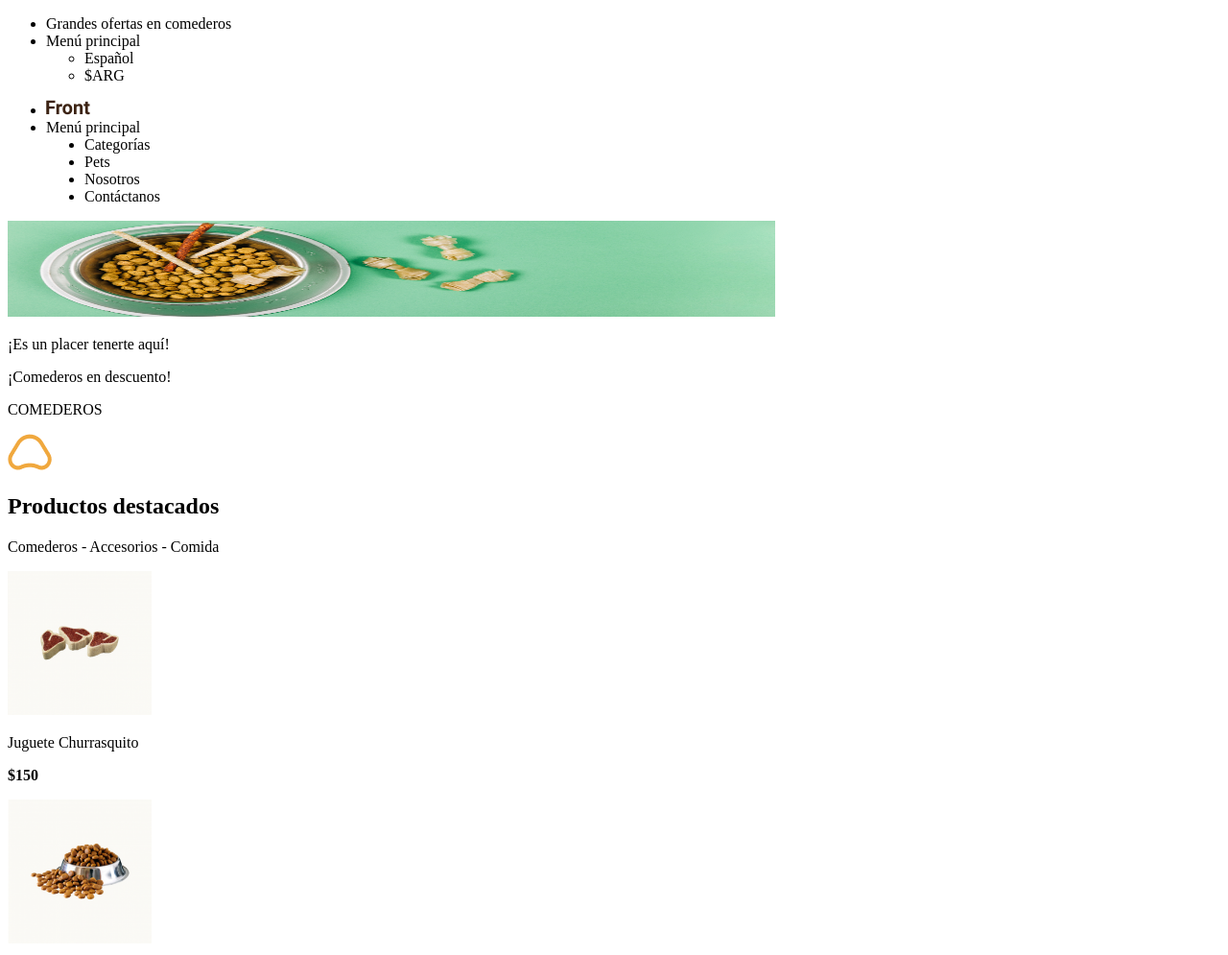
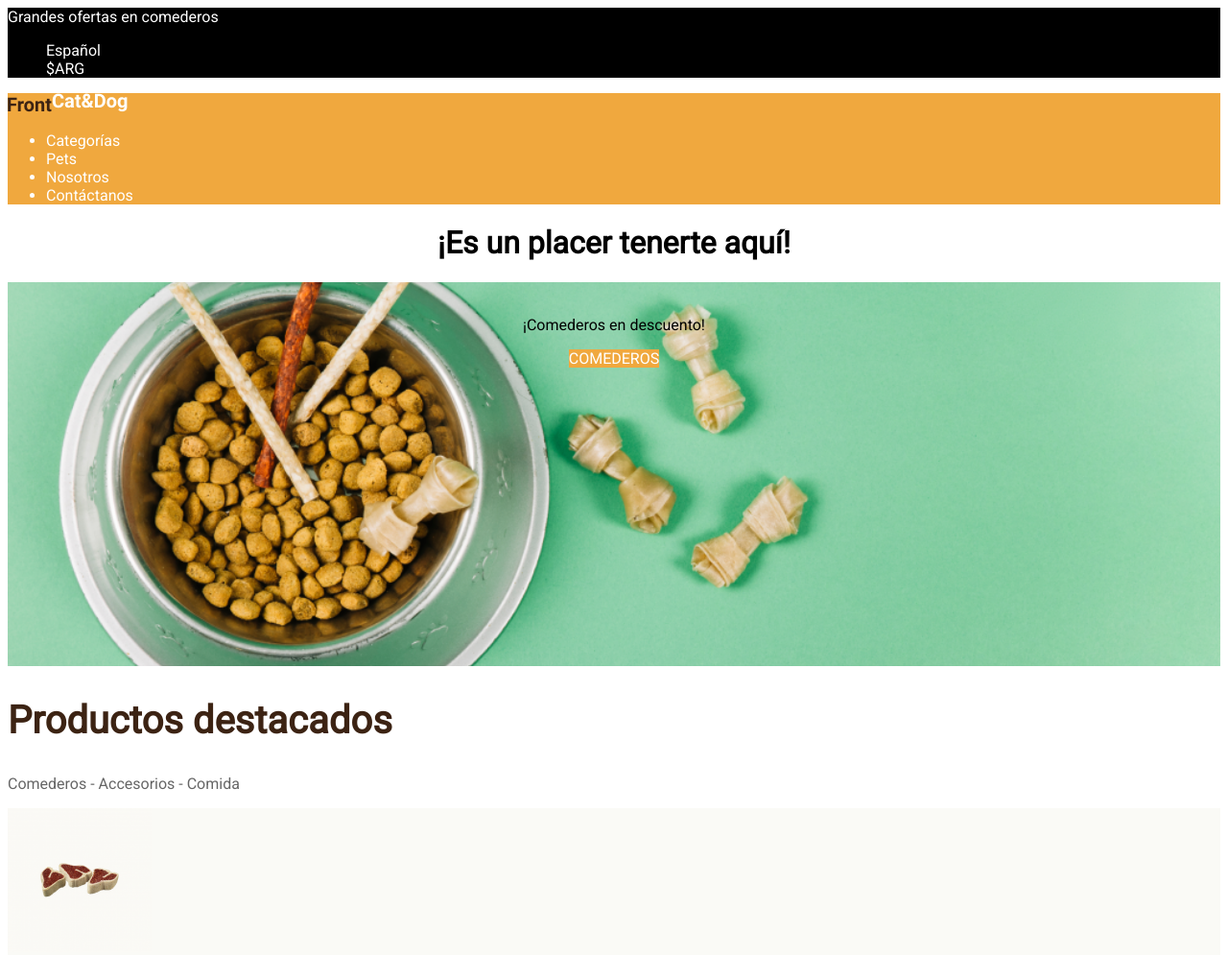
Before and after one commit to KevinRivero/Ejercitacion-Front-End, a plain HTML site: page clase2705/Petshop/index.html in a window 1280 px wide. Shown: the top 995 px of the page at 96% size. Drawn offline with Linux system fonts and the light colour scheme.

Commit message:
modificacion de página petshop

```diff
--- a/clase2705/Petshop/index.html
+++ b/clase2705/Petshop/index.html
@@ -6,59 +6,66 @@
     <meta http-equiv="X-UA-Compatible" content="IE=edge">
     <meta name="viewport" content="width=device-width, initial-scale=1.0">
     <link rel="stylesheet" href="style.css">
+    <link rel="preconnect" href="https://fonts.googleapis.com">
+    <link rel="preconnect" href="https://fonts.gstatic.com" crossorigin>
+    <link href="https://fonts.googleapis.com/css2?family=Roboto&display=swap" rel="stylesheet">
     <title>Full Desktop</title>
 </head>
 
 <body>
     <header>
         <nav>
-            <ul type="disc">
-                <li>Grandes ofertas en comederos</li>
-                <li> Menú principal</li>
-                <ul>
+            <span>Grandes ofertas en comederos</span>
+            <ul type="none">
                 <li>Español</li>
                 <li>$ARG</li>
             </ul>
-            </ul>
         </nav>
-        <section>
-            <ul type="disc">
-                <li><img src="img/Front.png" alt="Logo1"></li>
-                <li> Menú principal</li>
-                <ul type="disc">
-                    <li>Categorías</li>
+        <nav class="principal">
+            <span><img src="img/Front.png" alt="Logo1"><img src="img/Cat&Dog.png"></span>
+            <ul type=>
+                <li>Categorías </i></li>
                 <li>Pets</li>
                 <li>Nosotros</li>
                 <li>Contáctanos</li>
             </ul>
-            </ul>
-        </section>
+        </nav>
     </header>
 
-
-    <section>
-         <img src="img/bowl-and-pet-daities-on-green-background 1.png" width="800px" height="100px" alt="Banner">
-         <p> ¡Es un placer tenerte aquí!</p>
-         <p>¡Comederos en descuento!</p>
-         <p>COMEDEROS</p>
+    <h1> ¡Es un placer tenerte aquí!</h1>
+    <section class="banner">
+        <br>
+        <p class="banner1">¡Comederos en descuento!</p>
+        <p class="banner1"><span class="banner2">COMEDEROS</span></p>
     </section>
     <section>
-        <img src="img/Vector.png" alt="patita">
-        <h2> Productos destacados</h2>
-        <p> Comederos - Accesorios - Comida</p>
-        <img src="img/churrasquito.png" width="150px" height="150px"  alt="Churrasquito">
-        <p>Juguete Churrasquito</p>
-        <p> <strong>$150 </strong></p>
+        <h2 id="h2"> Productos destacados</h2>
+        <p id="h3"> Comederos - Accesorios - Comida</p>
+        <div class="items">
+            <img src="img/churrasquito.png" width="150px" height="150px" alt="Churrasquito">
+            <p class="desc">Juguete Churrasquito</p>
+            <p class="precio"> <strong>$150 </strong></p>
             <img src="img/comedero.png" width="150px" height="150px" alt="Comedero">
-        <p>Comedero</p>
-        <p><strong>$150</strong></p>
+            <p class="desc">Comedero</p>
+            <p class="precio"><strong>$150</strong></p>
             <img src="img/Huesito.png" width="150px" height="150px" alt="Huesito">
-        <p>Juguete huesito</p>
-        <strong>$150</strong>
+            <p class="desc">Juguete huesito</p>
+            <p class="precio"><strong>$150</strong></p>
+        </div>
+    </section>
+    <section class="informacion">
+        <h3>Localidad</h3>
+        <p class="inf">Calle - Provincia</p>
+        <h3>Número de teléfono</h3>
+        <p class="inf">35190511074</p>
+        <h3>Correo Electrónico</h3>
+        <p class="inf">petshop@gmail.com</p>
+        <img src="img/Front blanco.png" alt="Front"><img src="img/Cat&Dog naranja.png" alt="CatyDog">
     </section>
     <footer>
         <p>Todos los derechos reservados Front End</p>
     </footer>
 
 </body>
+
 </html>
--- a/clase2705/Petshop/style.css
+++ b/clase2705/Petshop/style.css
@@ -1,5 +1,65 @@
-.nav{background-color: black;
-    color:white
+body{
+    font-family: 'Roboto', sans-serif;
 }
-.left{text-align: left;}
-.right{text-align: right;}
+.principal {
+    background-color:#F0A83E;
+}
+nav{
+    background-color: black;
+    color: white
+}
+h1 {
+    text-align: center;
+}
+.banner {
+    background-image: url('img/bowl-and-pet-daities-on-green-background\ 1.png');
+    background-color: #8bd1a7;
+    background-size: cover;
+    background-repeat:no-repeat;
+    height: 400px;
+    background-position: center;
+}
+.banner1{
+    text-align: center;
+}
+.banner2{
+    color: white;
+    background-color: #F0A83E;
+}
+#h2 {
+    color: #3C2313;
+    font-weight: 700;
+    font-size: 40px;
+}
+#h3 {
+    color: #666666;
+}
+.items{
+    background-color: #fafaf6;
+}
+.desc{
+    color: #3C2313;
+    font-weight: 500;
+}
+.precio{
+    color: #F0A83E;
+    font-weight: 500;
+}
+.informacion{
+    background-color: #3C2313;
+    color: white;
+}
+h3{
+    font-weight: 700;
+    font-size: 20px;
+}
+.inf{
+    color: #8A8787;
+    font-weight: 700;
+    font-size: 10px;
+}
+footer{
+    background-color: #F0A83E;
+    text-align: center;
+    color: white;
+}
```
Also changed, not shown: clase2705/Petshop/img/Cat&Dog naranja.png (added), clase2705/Petshop/img/Front blanco.png (added). Lines whose indentation alone changed are shown as unchanged.
